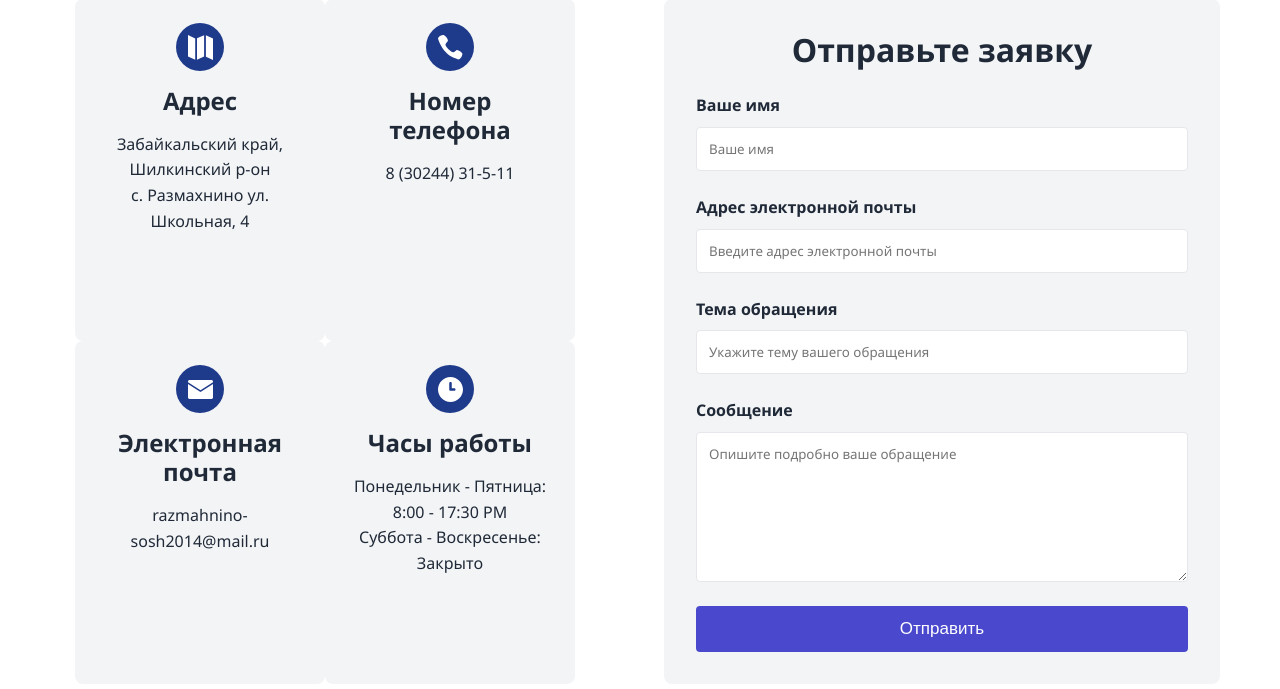
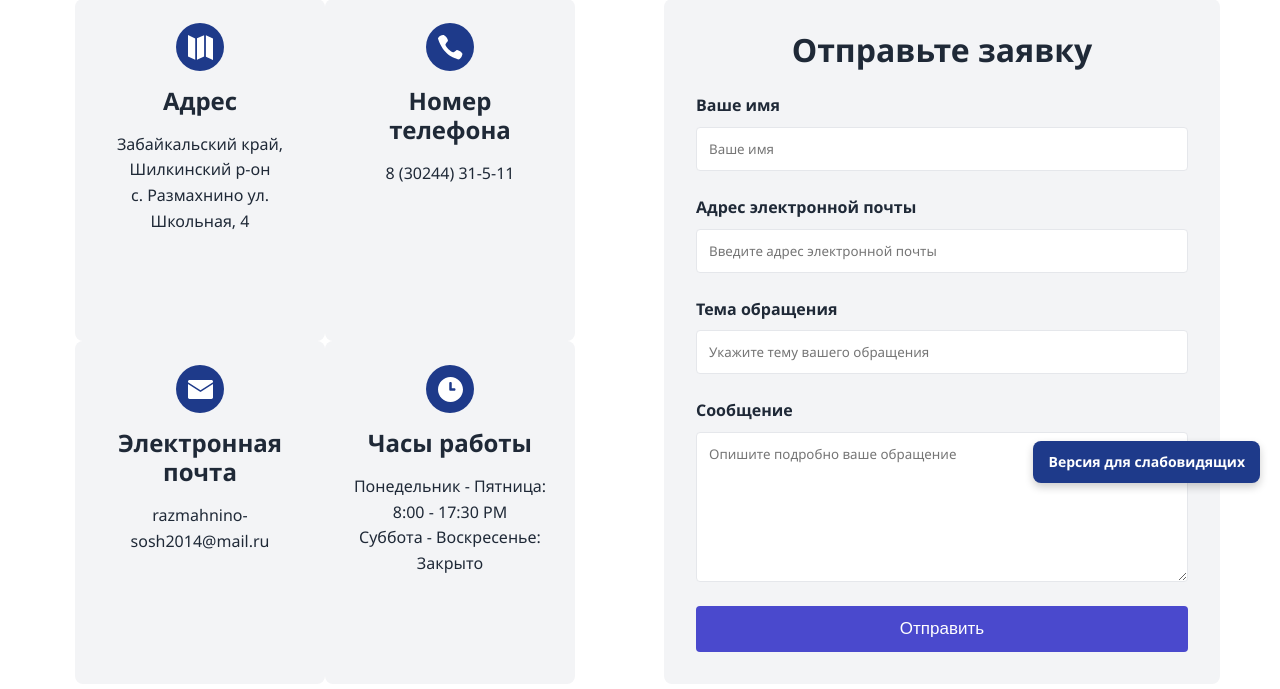
Before and after one commit to ayklaaa/school, a Django app: page /contact/ in a window 1280 px wide. Shown: the part 297-986 px from the top of the page. Run offline with Django 5.2, Linux system fonts and the light colour scheme.

Commit message:
Update base.html

```diff
--- a/templates/include/base.html
+++ b/templates/include/base.html
@@ -214,7 +214,7 @@
         </div>
     </div>
 </footer>
-{#<script src="https://cdn.userway.org/widget.js" data-account="hbSt8ea7xl"></script>#}
+<script src="https://cdn.userway.org/widget.js" data-account="hbSt8ea7xl"></script>
 <script src="{% static 'js/main.js' %}"></script>
 <script>
     function toggleMenu() {
@@ -238,9 +238,9 @@
 
 </script>
 
-{#<a href="#" onclick="UserWay.triggerOpenAccessibility(); return false;" class="accessibility-button">#}
-{#    Версия для слабовидящих#}
-{#</a>#}
+<a href="#" onclick="UserWay.triggerOpenAccessibility(); return false;" class="accessibility-button">
+    Версия для слабовидящих
+</a>
 
 
 {% block extra_js %}{% endblock %}
```
